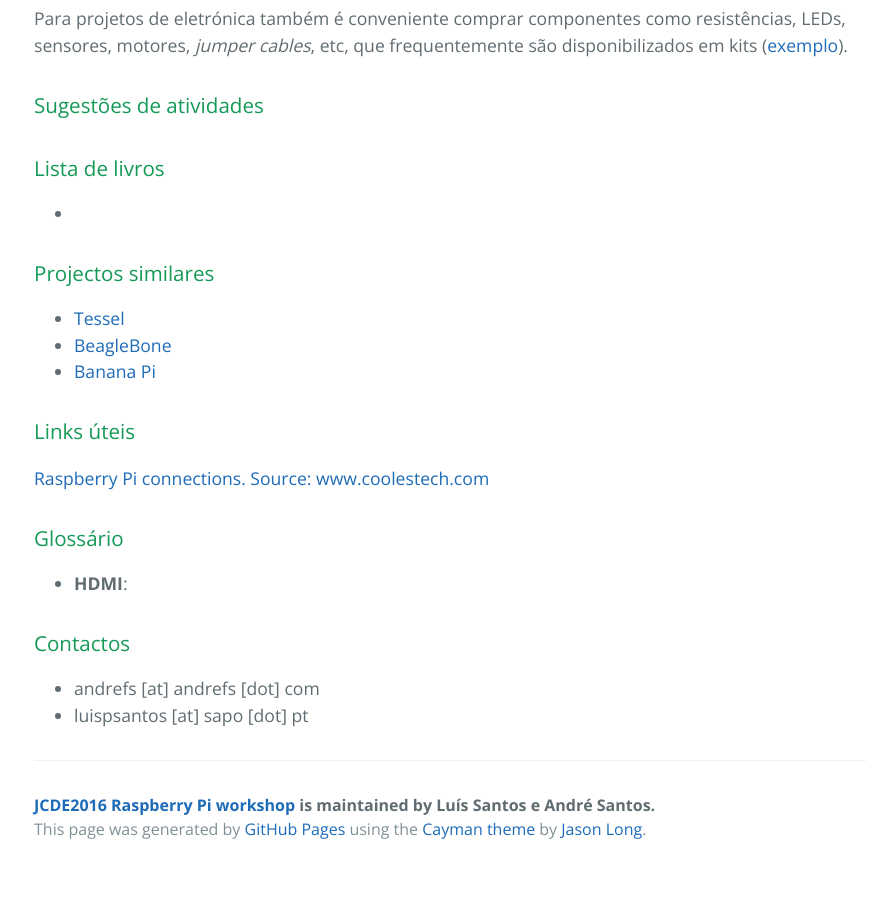
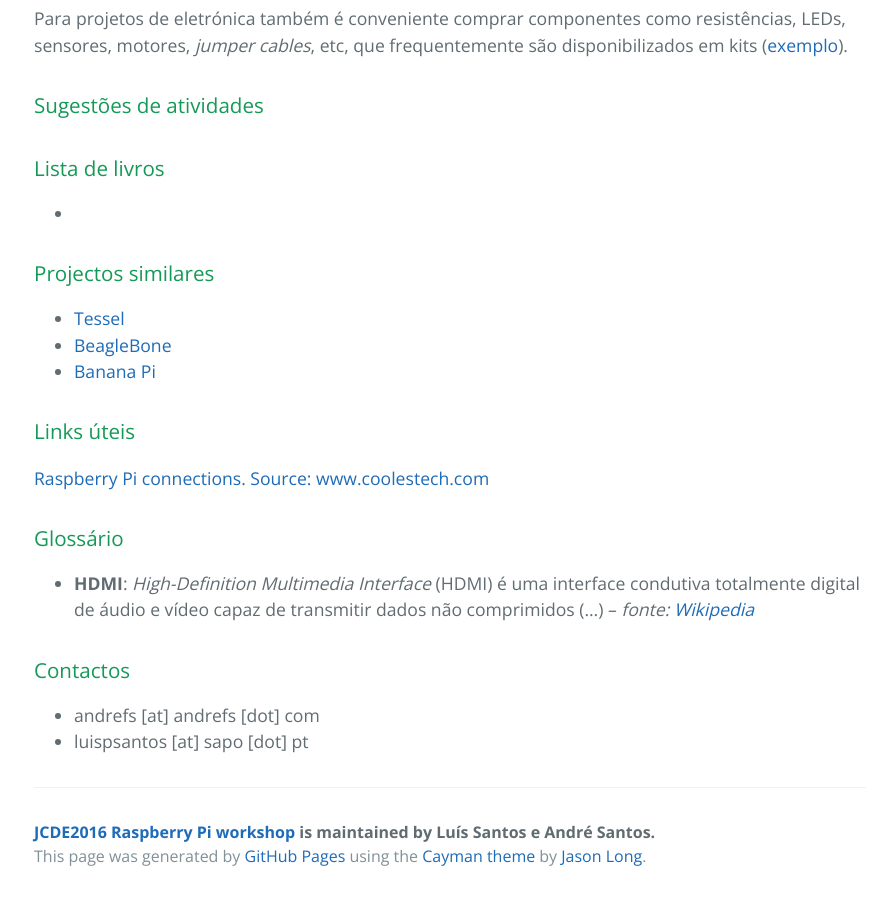
Before and after one commit to andrefs/jcde2016-rpi, a Jekyll site: the page built from index.md, in a window 1280 px wide and 900 px high, scrolled down 3623 px. Shown: the whole window, without its empty margins (190-1080 px from the left). Built offline with Jekyll 4.4.1, drawn with Linux system fonts in a browser that asks for light colours; before the commit the page ends 4496 px from its top, so only the background shows below that.

Commit message:
Adds HDMI definition

```diff
--- a/index.md
+++ b/index.md
@@ -110,7 +110,7 @@ Para projetos de eletrónica também é conveniente comprar componentes como res
 
 ### Glossário
 
-* **HDMI**:
+* **HDMI**: *High-Definition Multimedia Interface* (HDMI) é uma interface condutiva totalmente digital de áudio e vídeo capaz de transmitir dados não comprimidos (...) -- *fonte: [Wikipedia](https://pt.wikipedia.org/wiki/High-Definition_Multimedia_Interface)*
 
 ### Contactos
 
```
